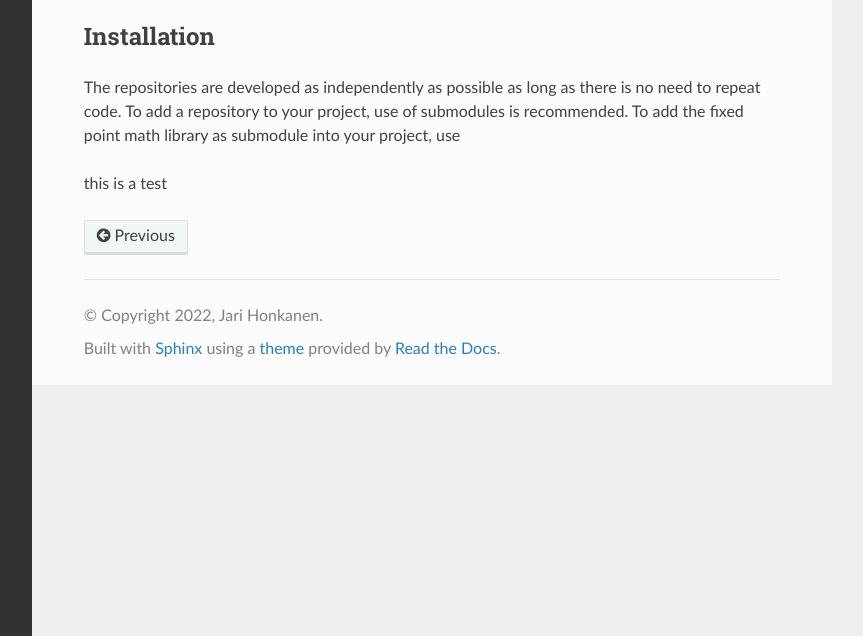
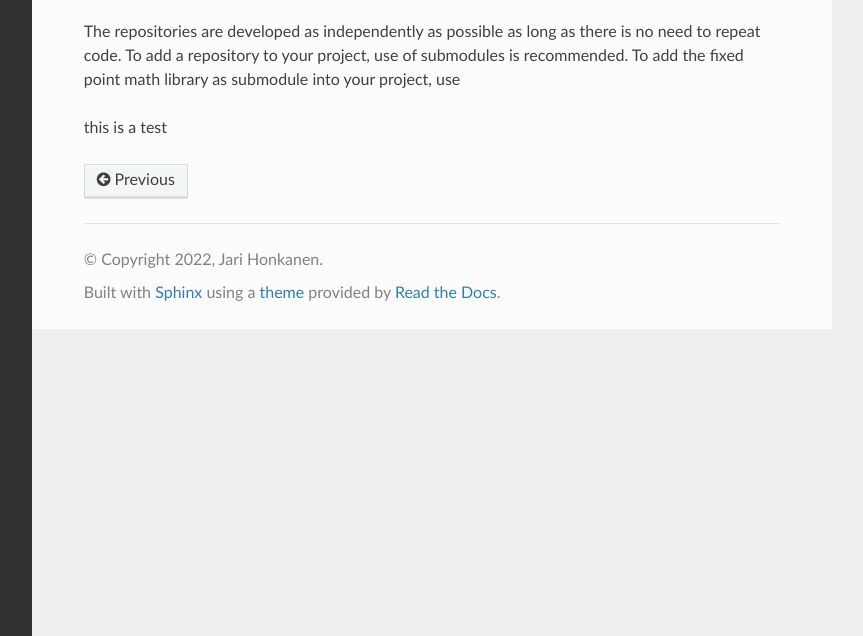
Before and after one commit to hVHDL/hVHDL, a Sphinx documentation site: the page built from docs/source/api.rst, in a window 1280 px wide, cut to the strip 264-900 px from the top of the page. Shown: the whole strip, without its empty margins (268-1131 px from the left). Built offline with Sphinx 7.4.7 and the Read the Docs theme 2.0.0, drawn with Linux system fonts in a browser that asks for light colours; pages that are not in the unit, such as notebooks, are missing from menus.

```diff
--- a/docs/source/api.rst
+++ b/docs/source/api.rst
@@ -3,11 +3,6 @@ API
 
 .. autosummary::
    :toctree: generated
-
-.. _recordobjects:
-
-Installation
-------------
 
 The repositories are developed as independently as possible as long as there is no need to repeat code. To add a repository to your project, use of submodules is recommended. To add the fixed point math library as submodule into your project, use
 
```
